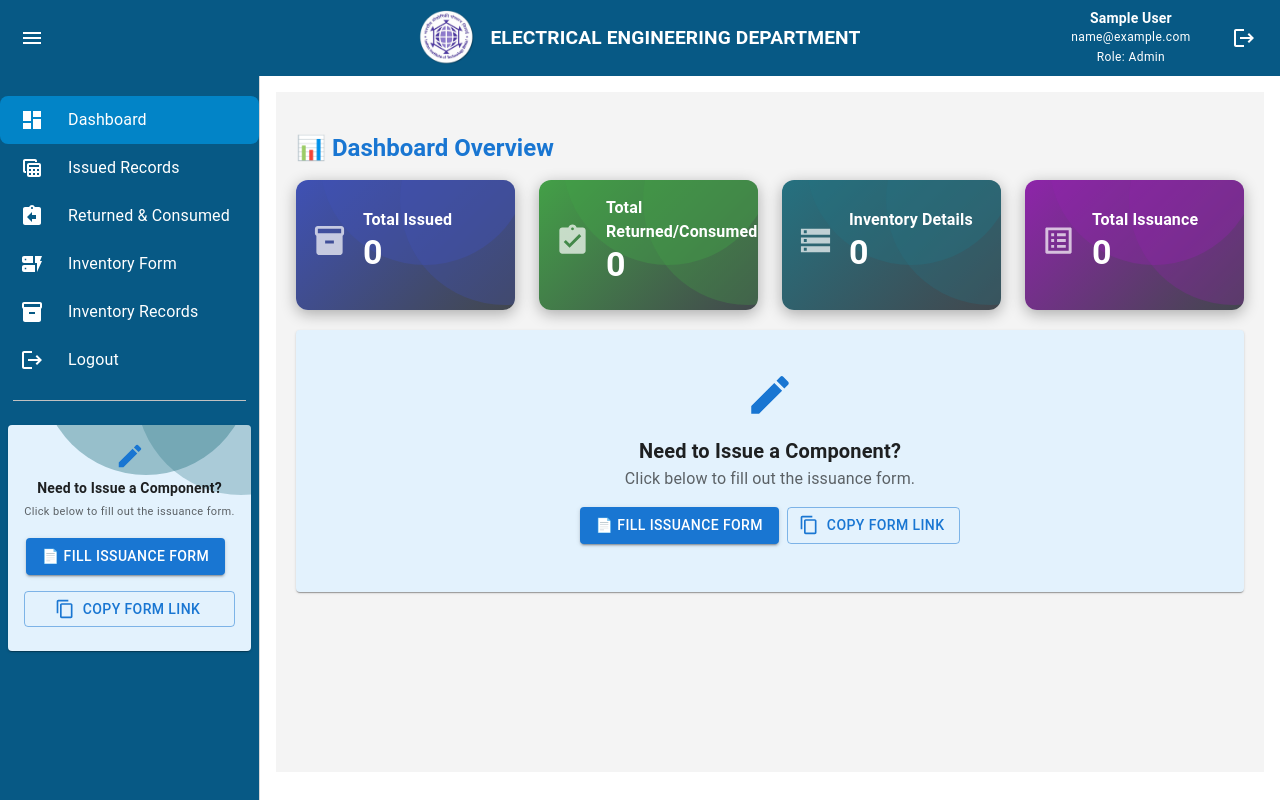
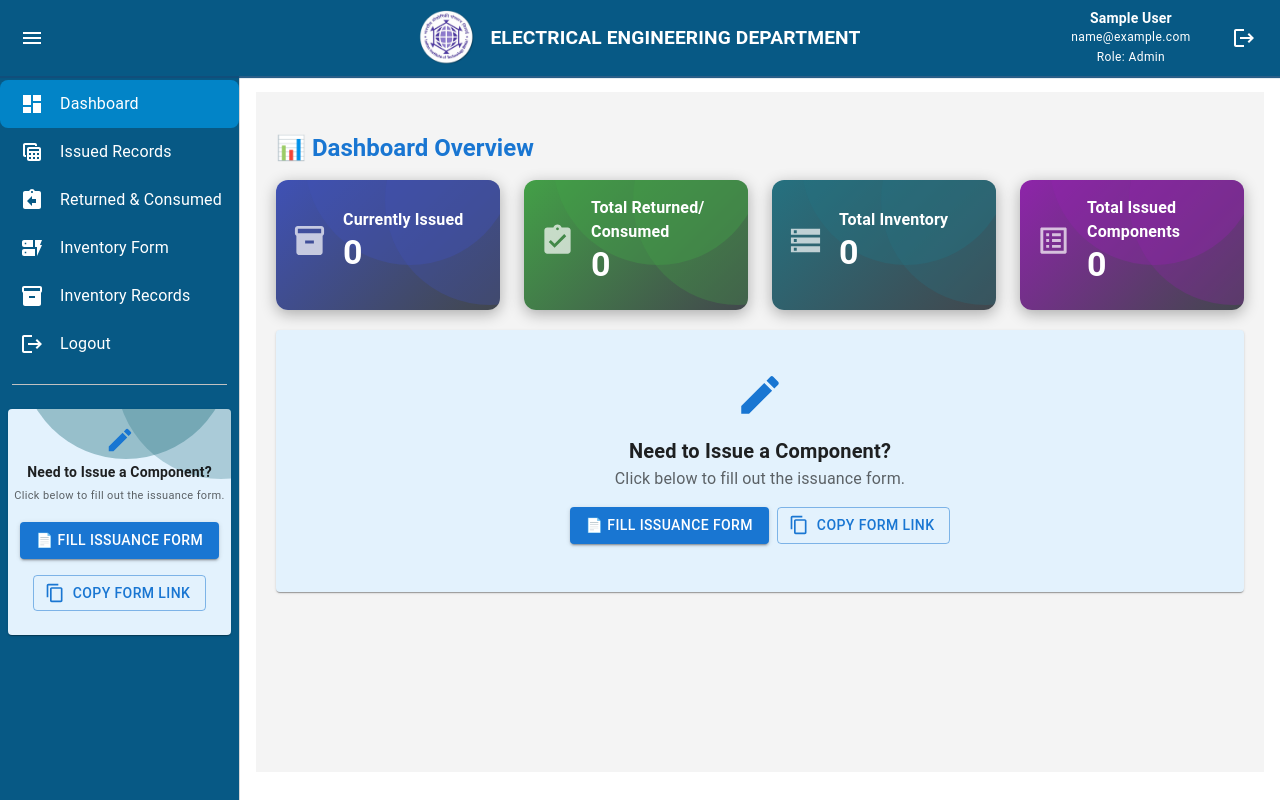
Before and after one commit to Sushama-hub/issuance_adminpanel_iit, a React (Vite) app: page /dashboard/admin in a window 1280 px wide. Built offline with nearby package versions, Linux system fonts and the light colour scheme; no server answers; sample sign-in values are in the browser's storage.

Commit message:
dynamically handled path in dashboard card when clicked and corect layout in some componnet

```diff
--- a/src/components/InventoryForm.jsx
+++ b/src/components/InventoryForm.jsx
@@ -101,13 +101,11 @@ const ComponentForm = () => {
     <>
       <Box
         sx={{
-          minHeight: "100%",
-          // display: "flex",
-          // alignItems: "center",
-          // justifyContent: "center",
+          minHeight: "85vh",
+          width: "100%",
           backgroundColor: "#f5f5f5",
           padding: 2,
-          marginTop: 3.5,
+          mt: 1.5,
         }}
       >
         <Typography variant="h5" color="primary" fontWeight="bold" mb={2}>
--- a/src/components/InventoryFormTable.jsx
+++ b/src/components/InventoryFormTable.jsx
@@ -206,7 +206,7 @@ export default function QuickFilteringGrid() {
 
   return (
     <>
-      <Box sx={{ width: "100%", height: "100vh", p: 1, marginTop: 3.5 }}>
+      <Box sx={{ width: "100%", p: 1, mt: 1.5 }}>
         <Box sx={{ display: "flex", justifyContent: "space-between" }} mb={2}>
           <Typography variant="h5" color="primary" fontWeight="bold" mb={2}>
             Inventory Table
@@ -219,7 +219,7 @@ export default function QuickFilteringGrid() {
             Add New Inventory
           </Button>
         </Box>
-        <Box sx={{ height: 400, width: "100%" }}>
+        <Box sx={{ width: "100%" }}>
           <DataGrid
             rows={rows}
             columns={columns}
--- a/src/components/IssuedTable.jsx
+++ b/src/components/IssuedTable.jsx
@@ -228,11 +228,11 @@ export default function QuickFilteringGrid() {
   }, []);
 
   return (
-    <Box sx={{ width: "100%", height: "100%", p: 1, marginTop: 3.5 }}>
+    <Box sx={{ width: "100%", p: 1, mt: 1.5 }}>
       <Typography variant="h5" color="primary" fontWeight="bold" mb={2}>
         Issued Table
       </Typography>
-      <Box sx={{ height: 400, width: "100%" }}>
+      <Box sx={{ width: "100%" }}>
         <DataGrid
           rows={rows}
           // columns={columns}
--- a/src/components/ReturnedAndConsumedTable.jsx
+++ b/src/components/ReturnedAndConsumedTable.jsx
@@ -215,11 +215,11 @@ export default function QuickFilteringGrid() {
   }, []);
 
   return (
-    <Box sx={{ width: "100%", height: "100%", p: 1, marginTop: 3.5 }}>
+    <Box sx={{ width: "100%", p: 1, mt: 1.5 }}>
       <Typography variant="h5" color="primary" fontWeight="bold" mb={2}>
         Returned / Consumed Table
       </Typography>
-      <Box sx={{ height: 400, width: "100%" }}>
+      <Box sx={{ width: "100%" }}>
         <DataGrid
           rows={rows}
           columns={columns}
--- a/src/components/UserIssuanceFom.jsx
+++ b/src/components/UserIssuanceFom.jsx
@@ -46,6 +46,9 @@ export default function UserIssuanceFom({ isDrawerOpen }) {
             textAlign: "center",
             background: "#E3F2FD",
             maxWidth: "100%",
+            display: "flex",
+            justifyContent: "center",
+            alignItems: "center",
 
             position: "relative",
             "&:after": {
@@ -95,17 +98,21 @@ export default function UserIssuanceFom({ isDrawerOpen }) {
               >
                 Click below to fill out the issuance form.
               </Typography>
-              <Box sx={{ mt: 2, display: "flex", flexDirection: "column" }}>
+              <Box
+                sx={{
+                  mt: 2,
+                  display: "flex",
+                  justifyContent: "center",
+                  alignItems: "center",
+                  flexDirection: "column",
+                }}
+              >
                 <a
                   href="/user_form"
                   target="_blank"
                   style={{ textDecoration: "none" }}
                 >
-                  <Button
-                    variant="contained"
-                    color="primary"
-                    sx={{ marginRight: 1 }}
-                  >
+                  <Button variant="contained" color="primary">
                     📄 Fill Issuance Form
                   </Button>
                 </a>
--- a/src/layouts/Drawer.jsx
+++ b/src/layouts/Drawer.jsx
@@ -23,7 +23,7 @@ import LogoutIcon from "@mui/icons-material/Logout";
 import { Outlet } from "react-router-dom";
 import UserIssuanceFom from "../components/UserIssuanceFom";
 
-const drawerWidth = 260;
+const drawerWidth = 240;
 
 const openedMixin = (theme) => ({
   width: drawerWidth,
@@ -208,7 +208,7 @@ export default function MiniDrawer() {
         position="fixed"
         sx={{
           backgroundColor: "#075985",
-          // boxShadow: "0.8px 0.8px 0.8px 0.8px rgba(18, 56, 122, 0.9)",
+          boxShadow: "0.8px 0.8px 0.8px 0.8px rgba(18, 77, 122, 0.9)",
         }}
         elevation={0}
       >
@@ -328,7 +328,7 @@ export default function MiniDrawer() {
       </AppBar>
 
       <Drawer variant="permanent" open={open}>
-        <DrawerHeader sx={{ mt: 3, alignItems: "center" }}></DrawerHeader>
+        <DrawerHeader sx={{ mt: 1, alignItems: "center" }}></DrawerHeader>
 
         <List>
           {sidebarConfig?.items?.map((item, index) => {
@@ -355,7 +355,7 @@ export default function MiniDrawer() {
                     sx={{
                       minWidth: 0,
                       justifyContent: "center",
-                      mr: open ? 3 : "auto",
+                      mr: open ? 2 : "auto",
                       color: "#fff",
                     }}
                   >
--- a/src/pages/DashboardAdmin.jsx
+++ b/src/pages/DashboardAdmin.jsx
@@ -23,13 +23,12 @@ import {
 
 export default function DashboardAdmin() {
   const [data, setData] = useState({
-    issued: 0,
+    currentlyIssued: 0,
     returnedOrConsumed: 0,
-    inventory: 0,
-    totalIssuance: 0,
+    totalInventory: 0,
+    totalIssuedComponents: 0,
   });
   const [allIssuanceData, setAllIssuanceData] = useState([]);
-
   const [copySuccess, setCopySuccess] = useState(false);
 
   const baseURL = import.meta.env.VITE_BACKEND_BASE_URL;
@@ -53,11 +52,10 @@ export default function DashboardAdmin() {
       try {
         const response = await axios.get(`${baseURL}/user/get-user`);
         const allFetchedData = response?.data?.data || [];
-        console.log(allFetchedData);
         setAllIssuanceData(allFetchedData);
 
-        const totalIssuanceCount = allFetchedData.length;
-        const issuedCount = allFetchedData.filter(
+        const totalIssuedCount = allFetchedData.length;
+        const currentlyIssuedCount = allFetchedData.filter(
           (item) => item.status === "Issued"
         ).length;
 
@@ -67,9 +65,9 @@ export default function DashboardAdmin() {
 
         setData((prevData) => ({
           ...prevData,
-          issued: issuedCount,
+          currentlyIssued: currentlyIssuedCount,
           returnedOrConsumed: returnedOrConsumedCount,
-          totalIssuance: totalIssuanceCount,
+          totalIssuedComponents: totalIssuedCount,
         }));
       } catch (error) {
         console.error("Error fetching issuance data:", error);
@@ -83,7 +81,7 @@ export default function DashboardAdmin() {
 
         setData((prevData) => ({
           ...prevData,
-          inventory: inventoryData.length,
+          totalInventory: inventoryData.length,
         }));
       } catch (error) {
         console.error("Error fetching inventory data:", error);
@@ -101,6 +99,7 @@ export default function DashboardAdmin() {
         width: "100%",
         backgroundColor: "#f4f4f4",
         padding: "40px 20px",
+        // padding: 2,
         mt: 1.5,
       }}
     >
@@ -116,30 +115,30 @@ export default function DashboardAdmin() {
 
       <Grid container spacing={3}>
         <StatCard
-          title="Total Issued"
-          value={data.issued}
+          title="Currently Issued"
+          value={data?.currentlyIssued}
           icon={<Inventory fontSize="large" />}
           color="#3f51b5"
           link="/issued_records"
         />
         <StatCard
-          title="Total Returned/Consumed"
-          value={data.returnedOrConsumed}
+          title="Total Returned/ Consumed"
+          value={data?.returnedOrConsumed}
           icon={<AssignmentTurnedIn fontSize="large" />}
           color="#43A047"
           link="/returned_consumed"
         />
         <StatCard
-          title="Inventory Details"
-          value={data.inventory}
+          title="Total Inventory"
+          value={data?.totalInventory}
           icon={<Storage fontSize="large" />}
           // color="#FB8C00"
           color="#257180"
           link="/inventory_records"
         />
         <StatCard
-          title="Total Issuance"
-          value={data.totalIssuance}
+          title="Total Issued Components"
+          value={data?.totalIssuedComponents}
           icon={<ListAlt fontSize="large" />}
           color="#8E24AA"
         />
@@ -209,10 +208,11 @@ export default function DashboardAdmin() {
 }
 
 function StatCard({ title, value, icon, color, link }) {
+  const path = location.pathname + `${link}`;
   return (
     <Grid item xs={12} sm={6} md={3}>
       {link ? (
-        <Link to={link} style={{ textDecoration: "none" }}>
+        <Link to={path} style={{ textDecoration: "none" }}>
           <StatCardContent
             title={title}
             value={value}
--- a/src/pages/DashboardMaster.jsx
+++ b/src/pages/DashboardMaster.jsx
@@ -23,10 +23,10 @@ import {
 
 export default function DashboardMaster() {
   const [data, setData] = useState({
-    issued: 0,
+    currentlyIssued: 0,
     returnedOrConsumed: 0,
-    inventory: 0,
-    totalIssuance: 0,
+    totalInventory: 0,
+    totalIssuedComponents: 0,
   });
   const [allIssuanceData, setAllIssuanceData] = useState([]);
 
@@ -56,8 +56,8 @@ export default function DashboardMaster() {
         console.log(allFetchedData);
         setAllIssuanceData(allFetchedData);
 
-        const totalIssuanceCount = allFetchedData.length;
-        const issuedCount = allFetchedData.filter(
+        const totalIssuedCount = allFetchedData.length;
+        const currentlyIssuedCount = allFetchedData.filter(
           (item) => item.status === "Issued"
         ).length;
 
@@ -67,9 +67,9 @@ export default function DashboardMaster() {
 
         setData((prevData) => ({
           ...prevData,
-          issued: issuedCount,
+          currentlyIssued: currentlyIssuedCount,
           returnedOrConsumed: returnedOrConsumedCount,
-          totalIssuance: totalIssuanceCount,
+          totalIssuedComponents: totalIssuedCount,
         }));
       } catch (error) {
         console.error("Error fetching issuance data:", error);
@@ -83,7 +83,7 @@ export default function DashboardMaster() {
 
         setData((prevData) => ({
           ...prevData,
-          inventory: inventoryData.length,
+          totalInventory: inventoryData.length,
         }));
       } catch (error) {
         console.error("Error fetching inventory data:", error);
@@ -101,6 +101,7 @@ export default function DashboardMaster() {
         width: "100%",
         backgroundColor: "#f4f4f4",
         padding: "40px 20px",
+        mt: 1.5,
       }}
     >
       <Typography
@@ -115,30 +116,30 @@ export default function DashboardMaster() {
 
       <Grid container spacing={3}>
         <StatCard
-          title="Total Issued"
-          value={data.issued}
+          title="Currently Issued"
+          value={data?.currentlyIssued}
           icon={<Inventory fontSize="large" />}
           color="#3f51b5"
           link="/issued_records"
         />
         <StatCard
-          title="Total Returned/Consumed"
-          value={data.returnedOrConsumed}
+          title="Total Returned/ Consumed"
+          value={data?.returnedOrConsumed}
           icon={<AssignmentTurnedIn fontSize="large" />}
           color="#43A047"
           link="/returned_consumed"
         />
         <StatCard
-          title="Inventory Details"
-          value={data.inventory}
+          title="Total Inventory"
+          value={data?.totalInventory}
           icon={<Storage fontSize="large" />}
           // color="#FB8C00"
           color="#257180"
           link="/inventory_records"
         />
         <StatCard
-          title="Total Issuance"
-          value={data.totalIssuance}
+          title="Total Issued Components"
+          value={data?.totalIssuedComponents}
           icon={<ListAlt fontSize="large" />}
           color="#8E24AA"
         />
@@ -208,10 +209,11 @@ export default function DashboardMaster() {
 }
 
 function StatCard({ title, value, icon, color, link }) {
+  const path = location.pathname + `${link}`;
   return (
     <Grid item xs={12} sm={6} md={3}>
       {link ? (
-        <Link to={link} style={{ textDecoration: "none" }}>
+        <Link to={path} style={{ textDecoration: "none" }}>
           <StatCardContent
             title={title}
             value={value}
@@ -244,7 +246,7 @@ function StatCardContent({ title, value, icon, color }) {
         display: "flex",
         alignItems: "center",
         justifyContent: "space-between",
-        padding: 2,
+        padding: 0,
         transition: "transform 0.3s ease",
         "&:hover": {
           transform: "translateY(-5px)",
```
Also changed, not shown: 1 other file (tests, documents, lock files or other folders).
